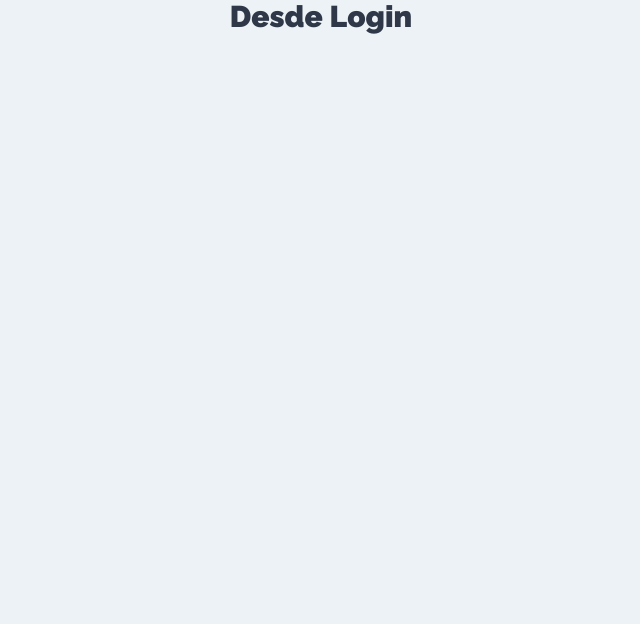
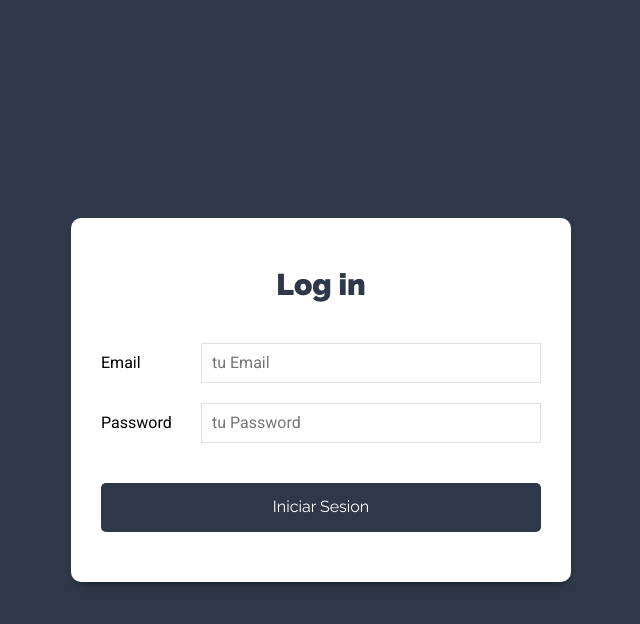
Before and after one commit to dgarciabravo13/MERNTask, a React (Create React App) app: page / in a window 1280 px wide. Shown: the top 624 px of the page, without its empty margins (319-959 px from the left). Built offline with nearby package versions, Linux system fonts and the light colour scheme.

Commit message:
working in the Login component

```diff
--- a/src/components/auth/Login.js
+++ b/src/components/auth/Login.js
@@ -1,7 +1,46 @@
 import React from 'react';
 
+const onChange = () =>{
+
+}
+
 const Login = () => {
-  return ( <h1>Desde Login</h1> );
+  return (
+    <div className="form-usuario">
+      <div className="contenedor-form sombra-dark">
+        <h1>Log in</h1>
+        <form>
+          <div className="campo-form">
+            <label htmlFor="email">Email</label>
+            <input
+              type="email"
+              id="email"
+              name="email"
+              placeholder="tu Email"
+              onChange={onChange}
+            />
+          </div>
+          <div className="campo-form">
+            <label htmlFor="password">Password</label>
+            <input
+              type="password"
+              id="password"
+              name="password"
+              placeholder="tu Password"
+              onChange={onChange}
+            />
+          </div>
+          <div className="campo-form">
+            <input
+              type="submit"
+              className="btn btn-block btn-primario"
+              value="Iniciar Sesion"
+            />
+          </div>
+        </form>
+      </div>
+    </div>
+    );
 }
 
 export default Login;
```
